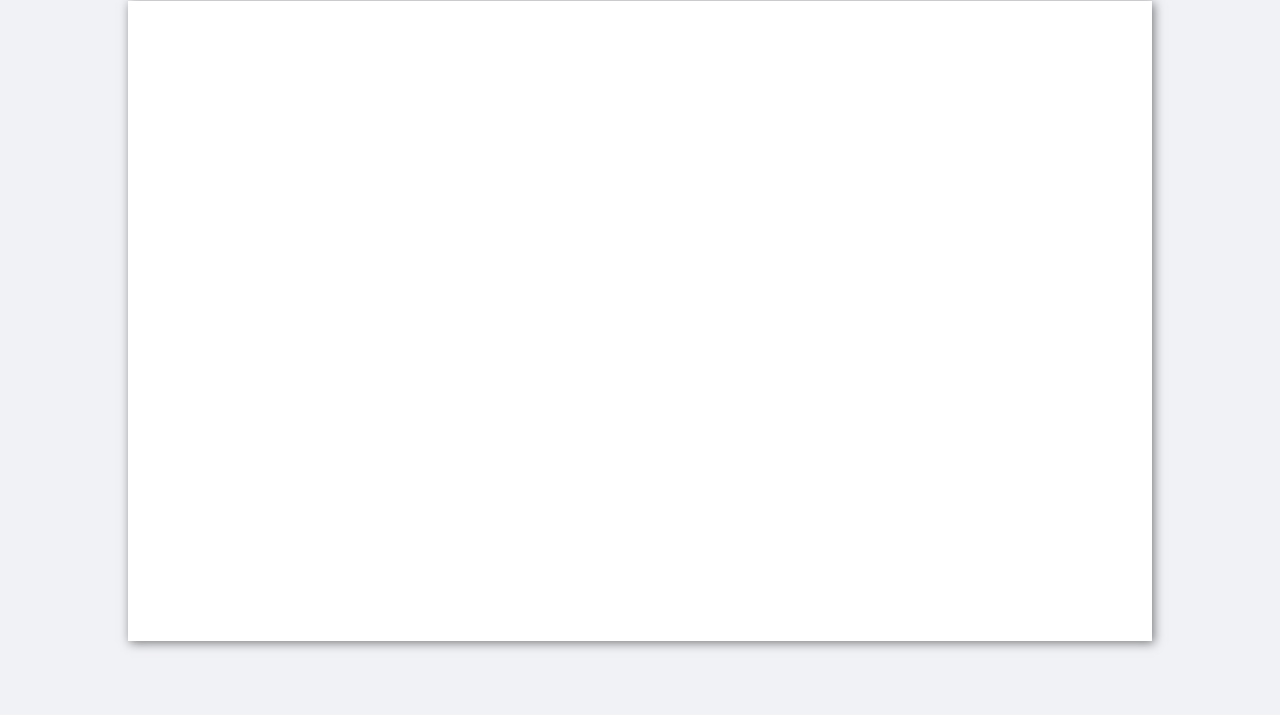
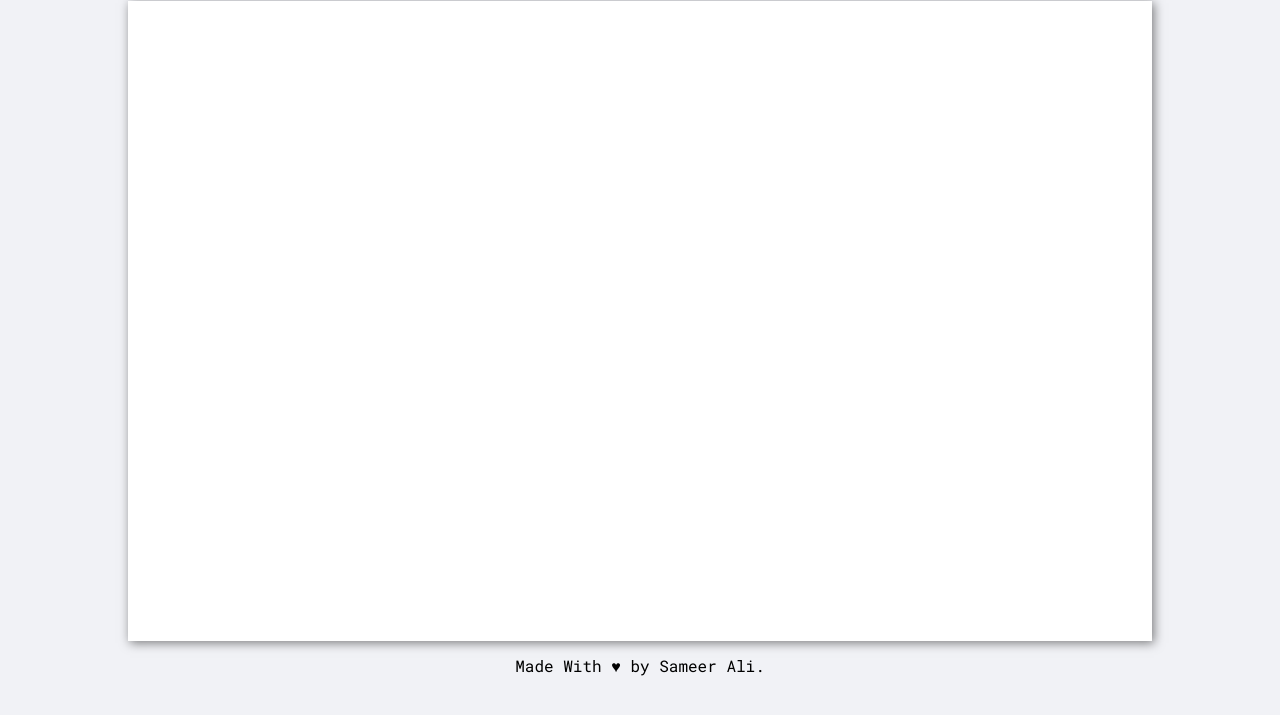
Before and after one commit to devxsameer/odin-etch-a-sketch, a plain HTML site: page index.html in a window 1280 px wide. Shown: the part 159-874 px from the top of the page. Before the commit the page ends 850 px from the top, so only its background shows below. Drawn offline with Linux system fonts and the light colour scheme.

Commit message:
style: :lipstick: Add Footer

```diff
--- a/index.html
+++ b/index.html
@@ -38,6 +38,7 @@
       </div>
     </div>
     <div class="container"></div>
+    <div class="footer">Made With &hearts; by Sameer Ali.</div>
     <script src="./script.js"></script>
   </body>
 </html>
--- a/style.css
+++ b/style.css
@@ -85,6 +85,10 @@ body {
 /* .item {
   border: 2px solid black;
 } */
-.active {
-  background-color: antiquewhite;
+/* Footer */
+.footer {
+  flex: 0 0 50px;
+  display: flex;
+  align-items: center;
+  justify-content: center;
 }
```
